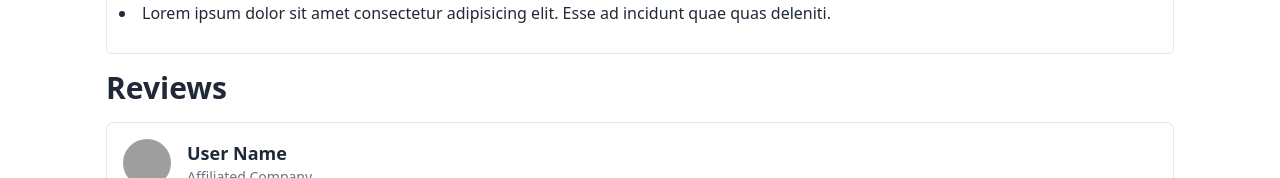
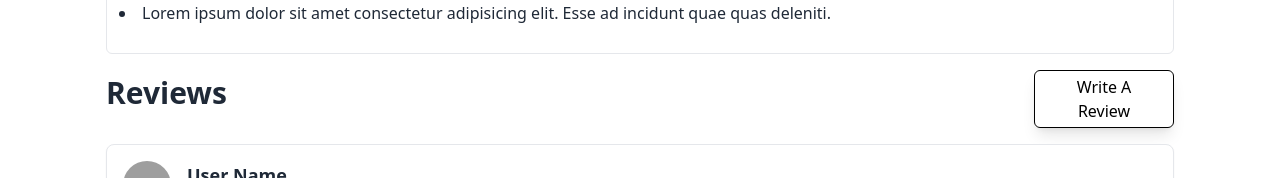
Before and after one commit to Marcus401/SupplyHub, a React (Vite) app in the folder supplyhub.client/: page /product/54 in a window 1280 px wide. Shown: the part 906-1084 px from the top of the page. Built offline with nearby package versions, Linux system fonts and the light colour scheme; grey boxes are pictures that could not be loaded.

Commit message:
review button in product page

```diff
--- a/supplyhub.client/src/Components/ProductComponents/ProductReviewCardList/ProductReviewCardList.tsx
+++ b/supplyhub.client/src/Components/ProductComponents/ProductReviewCardList/ProductReviewCardList.tsx
@@ -1,7 +1,7 @@
-import React, { useEffect } from "react";
+import React, { useEffect, useState } from "react";
 import ProductReviewCard from "../ProductReviewCard/ProductReviewCard";
+import ReviewFormPopUp from "../ReviewFormPopUp/ReviewFormPopUp";
 
-//mock reviews; to be changed
 const reviews = [
   {
     id: 1,
@@ -23,14 +23,28 @@ const reviews = [
   },
 ];
 
-const ProductReviewCardList: React.FC = () => {
+const ProductReviewCardList = () => {
   useEffect(() => {
     document.title = "Reviews";
   }, []);
 
+  const [isReviewFormVisible, setIsReviewFormVisible] = useState(false);
+  const handleReviewButtonClick = () => {
+    setIsReviewFormVisible(true);
+  };
+
   return (
     <div className="flex flex-col p-0 mt-4">
-      <h2 className="text-3xl font-bold mb-4">Reviews</h2>
+      <div className="flex items-center justify-between mb-4">
+        <h2 className="text-3xl font-bold">Reviews</h2>
+        <button
+          onClick={handleReviewButtonClick}
+          className="text-black px-4 py-1 shadow-lg max-w-[140px] border border-black rounded-md hover:text-black"
+        >
+          Write A Review
+        </button>
+      </div>
+
       <div className="space-y-4">
         {reviews.map((review) => (
           <ProductReviewCard
@@ -43,6 +57,7 @@ const ProductReviewCardList: React.FC = () => {
           />
         ))}
       </div>
+      {isReviewFormVisible && <ReviewFormPopUp />}
     </div>
   );
 };
```
